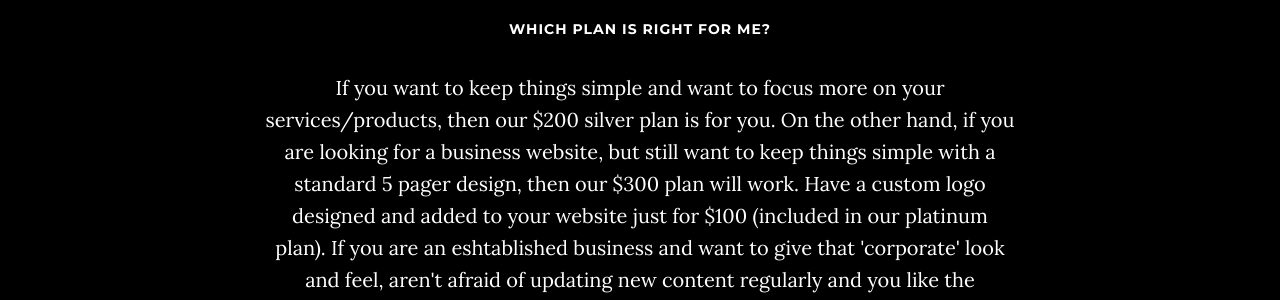
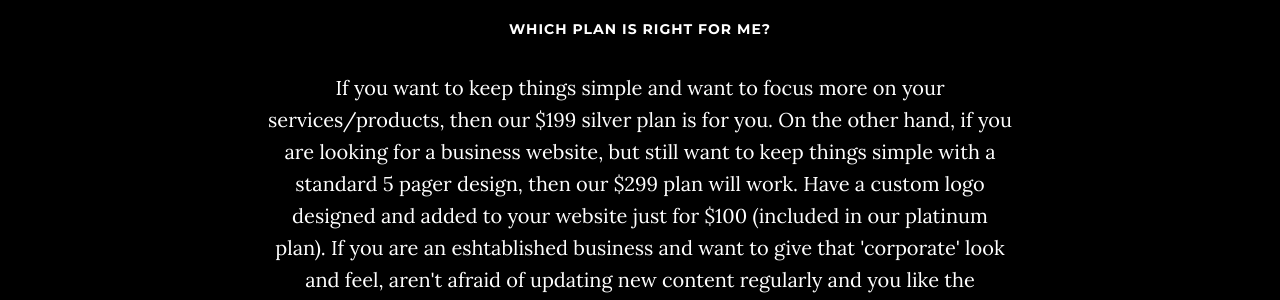
Before and after one commit to godscompany/cheapestwebsitesmelbourne, a Jekyll site: the page built from index.html, in a window 1280 px wide and 900 px high, scrolled down 4746 px. Shown: the part 185-485 px from the top of the window. Built offline with Jekyll 4.4.1, drawn with Linux system fonts in a browser that asks for light colours; some of the changed text lies outside the part shown.

Commit message:
reduced price fixes #2

```diff
--- a/_includes/faq.html
+++ b/_includes/faq.html
@@ -5,7 +5,7 @@
                 <h4>Frequent Questions </h4>
                         <h5>Which plan is right for me?</h5>
                                 <p>
-                                If you want to keep things simple and want to focus more on your services/products, then our $200 silver plan is for you. On the other hand, if you are looking for a business website, but still want to keep things simple with a standard 5 pager design, then our $300 plan will work. Have a custom logo designed and added to your website just for $100 (included in our platinum plan). If you are an eshtablished business and want to give that 'corporate' look and feel, aren't afraid of updating new content regularly and you like the freedom to customise to suit your brand, then the CUSTOM plan is probably what you are looking for.
+                                If you want to keep things simple and want to focus more on your services/products, then our $199 silver plan is for you. On the other hand, if you are looking for a business website, but still want to keep things simple with a standard 5 pager design, then our $299 plan will work. Have a custom logo designed and added to your website just for $100 (included in our platinum plan). If you are an eshtablished business and want to give that 'corporate' look and feel, aren't afraid of updating new content regularly and you like the freedom to customise to suit your brand, then the CUSTOM plan is probably what you are looking for.
                                 </p>
                         <h5>Can I use a custom domain name?</h5>
                                 <p>
```
